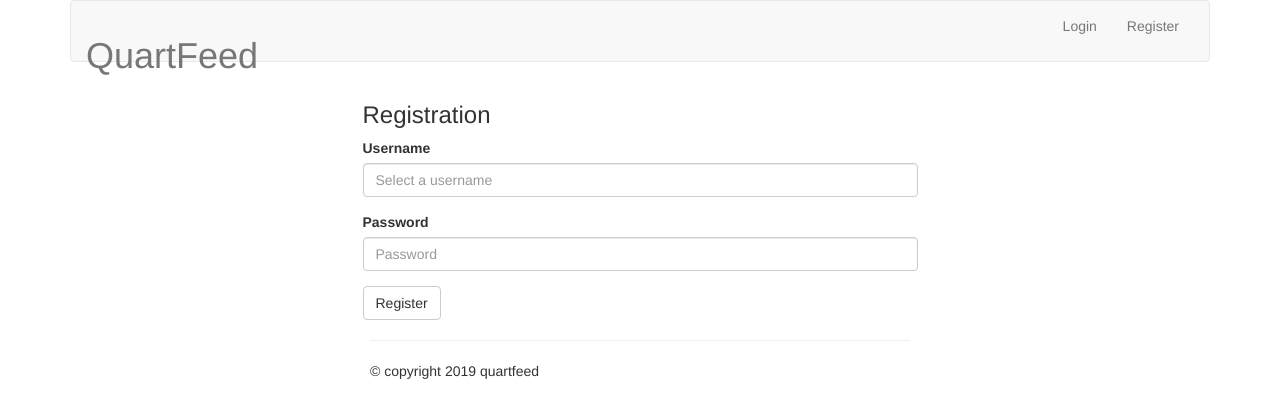
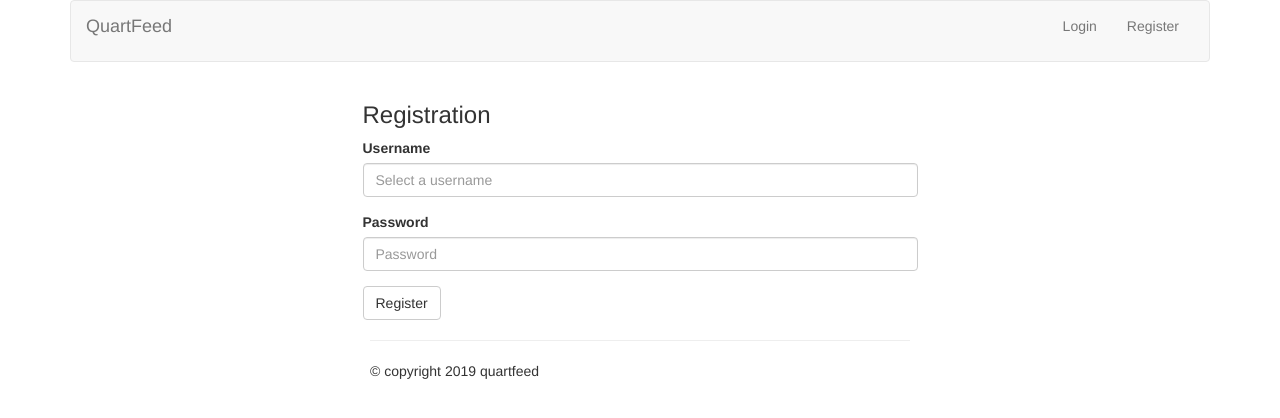
Before and after one commit to esfoobar/quart-feed, a Python web app: template templates/user/register.html in a window 1280 px wide. Shown: the top 418 px of the page. Run offline with Jinja, Linux system fonts and the light colour scheme; the template is opened without the code that fills it, so the values that code supplies are empty; some libraries are stand-ins or nearby versions.

Commit message:
updated nav

```diff
--- a/templates/navbar.html
+++ b/templates/navbar.html
@@ -1,9 +1,7 @@
 <nav class="navbar navbar-default">
     <div class="container-fluid">
         <div class="navbar-header">
-            <a class="navbar-brand" href="#">
-                <h1>QuartFeed</h1>
-            </a>
+            <a class="navbar-brand" href="#">QuartFeed</a>
         </div>
         <div class="collapse navbar-collapse" id="bs-example-navbar-collapse-1">
             <ul class="nav navbar-nav navbar-right">
```
